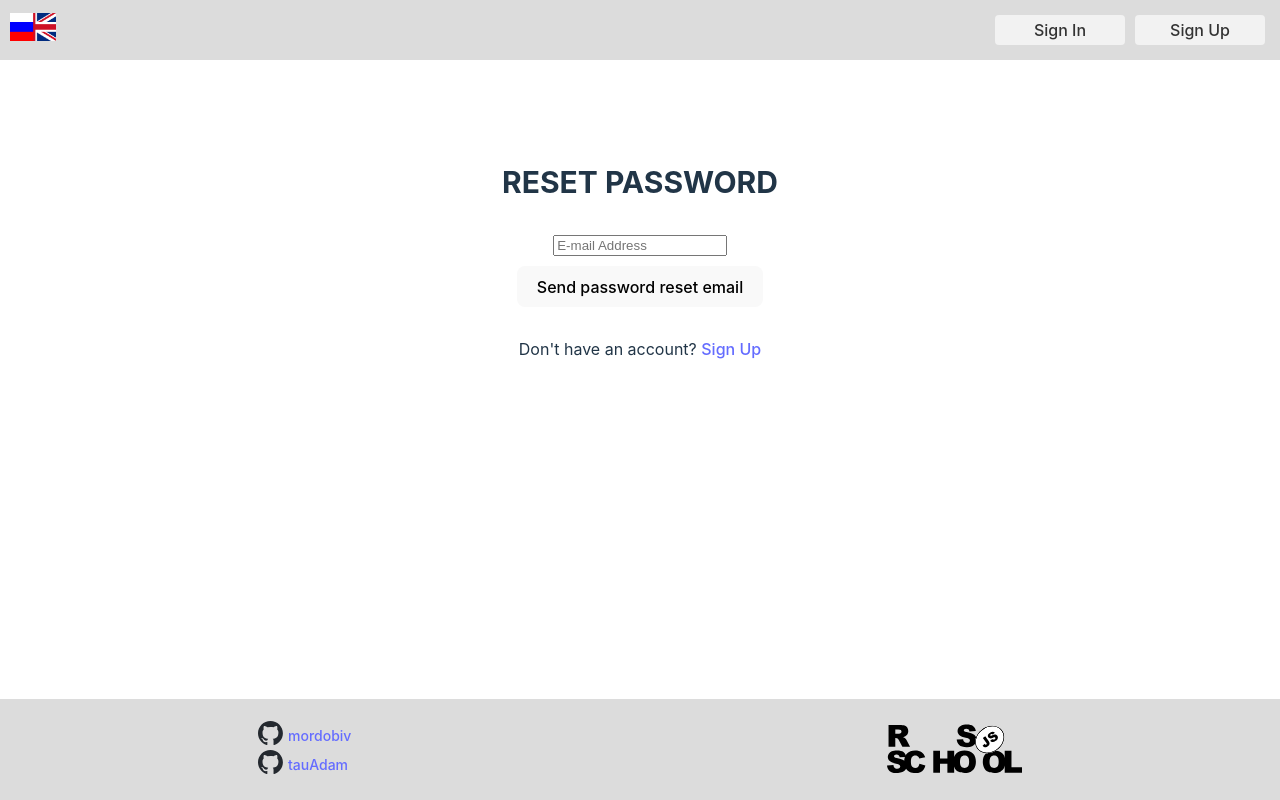
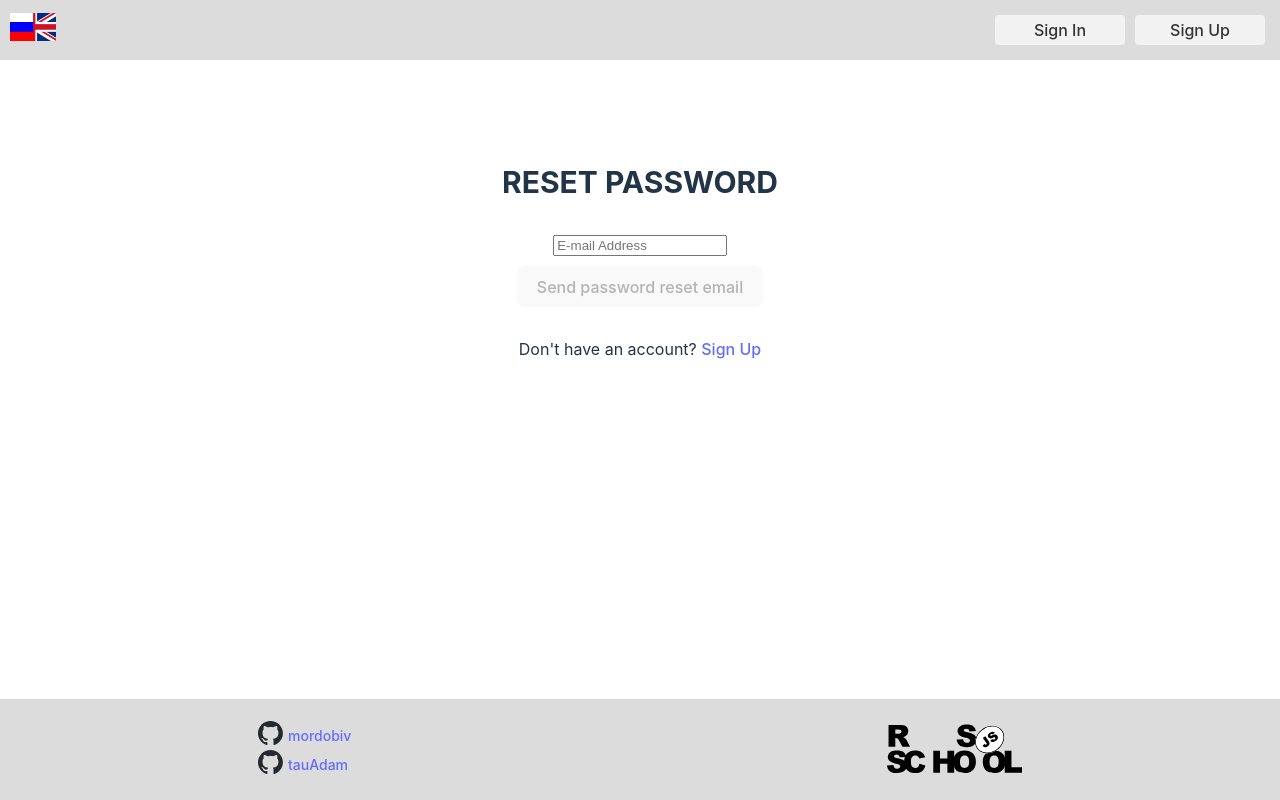
Before and after one commit to mordobiv/graphiql-app, a React (Vite) app: page /reset in a window 1280 px wide. Built offline with nearby package versions, Linux system fonts and the light colour scheme; no server answers.

Commit message:
feat: add deploy

```diff
--- a/package.json
+++ b/package.json
@@ -7,7 +7,9 @@
     "dev": "vite",
     "build": "tsc && vite build",
     "lint": "eslint src --ext ts,tsx --report-unused-disable-directives --max-warnings 0",
-    "preview": "vite preview"
+    "preview": "vite preview",
+    "predeploy" : "npm run build",
+    "deploy" : "gh-pages -d build"
   },
   "dependencies": {
     "@reduxjs/toolkit": "^1.9.5",
@@ -28,6 +30,7 @@
     "eslint": "^8.38.0",
     "eslint-plugin-react-hooks": "^4.6.0",
     "eslint-plugin-react-refresh": "^0.3.4",
+    "gh-pages": "^5.0.0",
     "typescript": "^5.0.2",
     "vite": "^4.3.2"
   }
--- /dev/null
+++ b/src/helpers/email-validation.ts
@@ -0,0 +1,7 @@
+export default function isEmailIncorrect(email: string) {
+  return !String(email)
+    .toLowerCase()
+    .match(
+      /^(([^<>()[\]\\.,;:\s@"]+(\.[^<>()[\]\\.,;:\s@"]+)*)|.(".+"))@((\[[0-9]{1,3}\.[0-9]{1,3}\.[0-9]{1,3}\.[0-9]{1,3}\])|(([a-zA-Z\-0-9]+\.)+[a-zA-Z]{2,}))$/
+    );
+}
--- a/src/pages/Login/Login.tsx
+++ b/src/pages/Login/Login.tsx
@@ -39,6 +39,7 @@ function Login() {
         <button
           className={styles.login__btn}
           onClick={() => logInWithEmailAndPassword(email, password)}
+          disabled={!email || !password}
         >
           {getLocalizedText('login')}
         </button>
--- a/src/pages/Reset/Reset.tsx
+++ b/src/pages/Reset/Reset.tsx
@@ -5,6 +5,7 @@ import { Link } from "react-router-dom";
 import { auth, sendPasswordReset } from "../../firebase";
 import { getLocalizedText } from "../../services/localization-service";
 import styles from './Reset.module.scss';
+import isEmailIncorrect from "../../helpers/email-validation";
 
 function Reset() {
   const [email, setEmail] = useState("");
@@ -29,6 +30,7 @@ function Reset() {
         <button
           className={styles.reset__btn}
           onClick={() => sendPasswordReset(email)}
+          disabled={isEmailIncorrect(email)}
         >
           {getLocalizedText('resetHint')}
         </button>
--- a/src/store/index.ts
+++ b/src/store/index.ts
@@ -12,6 +12,7 @@ const rootReducer = combineReducers({
 const store = configureStore({
   reducer: rootReducer,
 });
+
 export default store;
 
 export type RootState = ReturnType<typeof store.getState>;
```
Also changed, not shown: 1 other file (tests, documents, lock files or other folders).
